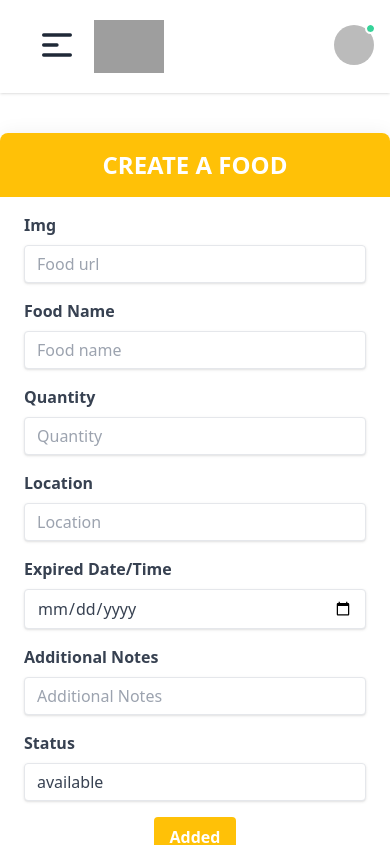
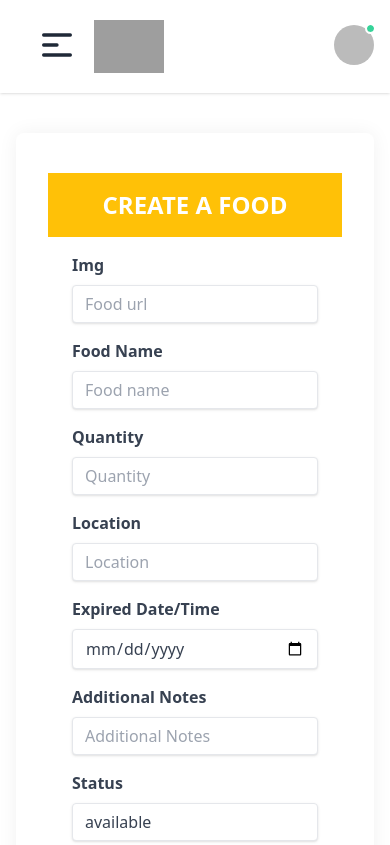
Before and after one commit to ibnabdullah1/zero-waste-client, a React (Vite) app: page /addFood in a window 390 px wide. Shown: the top 845 px of the page. Built offline with nearby package versions, Linux system fonts and the light colour scheme; no server answers; sample sign-in values are in the browser's storage; grey boxes are pictures that could not be loaded.

Commit message:
I have made some changes in Responsive design

```diff
--- a/src/Componets/AddFood/AddFood.jsx
+++ b/src/Componets/AddFood/AddFood.jsx
@@ -56,7 +56,7 @@ const AddFood = () => {
       style={{
         boxShadow: "0px 0px 20px rgba(0, 0, 0, 0.06)",
       }}
-      className="max-w-[800px] mx-auto my-10 bg-white rounded-lg overflow-hidden"
+      className="max-w-[800px] px-8 py-10 md:mx-auto my-10 mx-4 bg-white rounded-lg overflow-hidden"
     >
       <div className="text-2xl py-4 px-6 bg-[#ffc107] text-white text-center font-bold uppercase">
         Create a Food
--- a/src/Componets/AvailableFoods/AvailableFoodDetails.jsx
+++ b/src/Componets/AvailableFoods/AvailableFoodDetails.jsx
@@ -76,7 +76,7 @@ const AvailableFoodDetails = () => {
 
   return (
     <div className="min-h-[80vh] flex justify-center py-20 items-center">
-      <div className="flex gap-8 justify-center ">
+      <div className="lg:flex gap-8 justify-center  px-7 ">
         <div>
           <img className="rounded-md lg:w-[600px]" src={img} alt={Food_Name} />
         </div>
--- a/src/Componets/FoodUpdate/FoodUpdate.jsx
+++ b/src/Componets/FoodUpdate/FoodUpdate.jsx
@@ -62,7 +62,7 @@ const FoodUpdate = () => {
       });
   };
   return (
-    <div className="max-w-[800px] mx-auto mt-10 bg-white shadow-lg rounded-lg overflow-hidden">
+    <div className="max-w-[800px] md:px-8 py-10 md:mx-auto mx-4 mb-8 mt-10 bg-white shadow-lg rounded-lg overflow-hidden">
       <div className="text-2xl py-4 px-6 bg-[#ffc107] text-white text-center font-bold uppercase">
         Update a Food
       </div>
--- a/src/Pages/Home/FoodDetails.jsx
+++ b/src/Pages/Home/FoodDetails.jsx
@@ -76,7 +76,7 @@ const FoodDetails = () => {
 
   return (
     <div className="min-h-[80vh] flex justify-center py-20 items-center">
-      <div className="flex gap-8 justify-center ">
+      <div className="lg:flex gap-8 justify-center px-7 ">
         <div>
           <img className="rounded-md lg:w-[600px]" src={img} alt={Food_Name} />
         </div>
```
